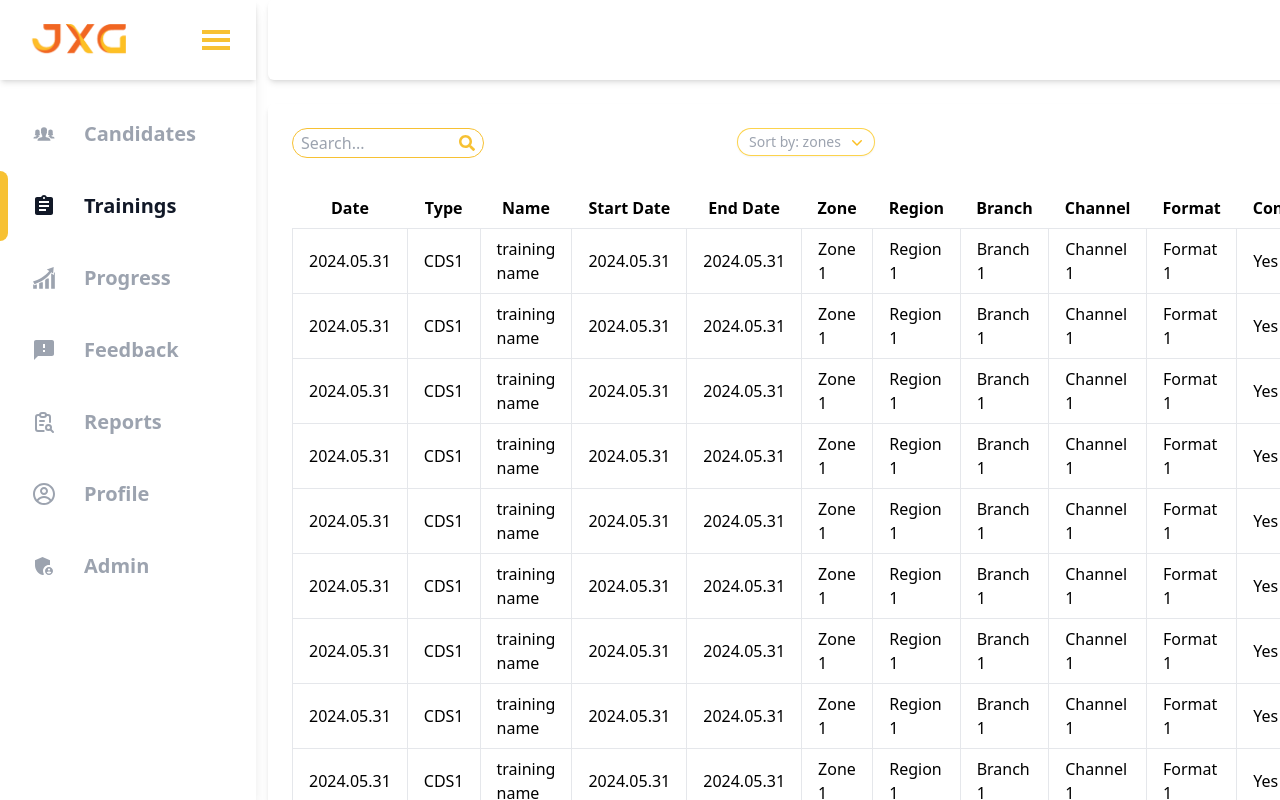
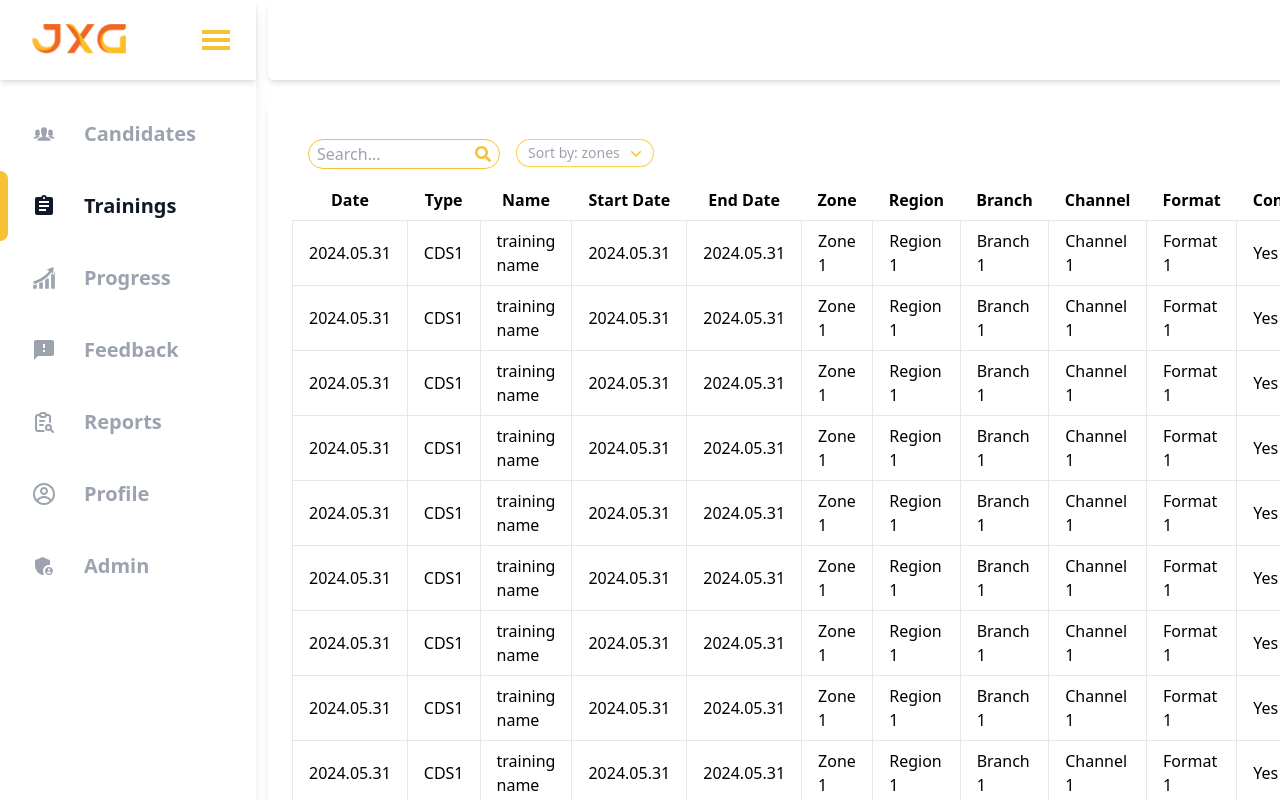
Before and after one commit to tharsikan1999/JXG-Training-System, a React (Vite) app: page /trainings in a window 1280 px wide. Shown: the top 800 px of the page. Built offline with nearby package versions, Linux system fonts and the light colour scheme.

Commit message:
placed search bar and sort bar correct way

```diff
--- a/src/Pages/Trainings.tsx
+++ b/src/Pages/Trainings.tsx
@@ -11,12 +11,9 @@ const Trainings = () => {
   };
   return (
     <div>
-      <div className="grid grid-cols-3 gap-2">
-        <div>
+      <div className="flex justify-between items-center px-4 py-2">
+        <div className="flex space-x-4">
           <SearchBar onSearch={handleSearch}/>
-
-        </div>
-        <div>
           <SortBar />
         </div>
         <div className="sm:place-self-end">
@@ -24,16 +21,12 @@ const Trainings = () => {
             onClick={() => navigate("/create_training")}
             type="button"
             className="text-white bg-CustomYellow
-            px-4 py-2 my-3 focus:outline-none rounded-lg
+            px-4 py-2 focus:outline-none rounded-lg
             text-sm font-semibold text-center
             transition-transform duration-300 ease-in-out transform hover:scale-105">
             Create Training{" "}
           </button>
         </div>
-
-
-
-
       </div>
       <div className=" scroll-auto overflow-scroll">
             <TrainingTable />
```
